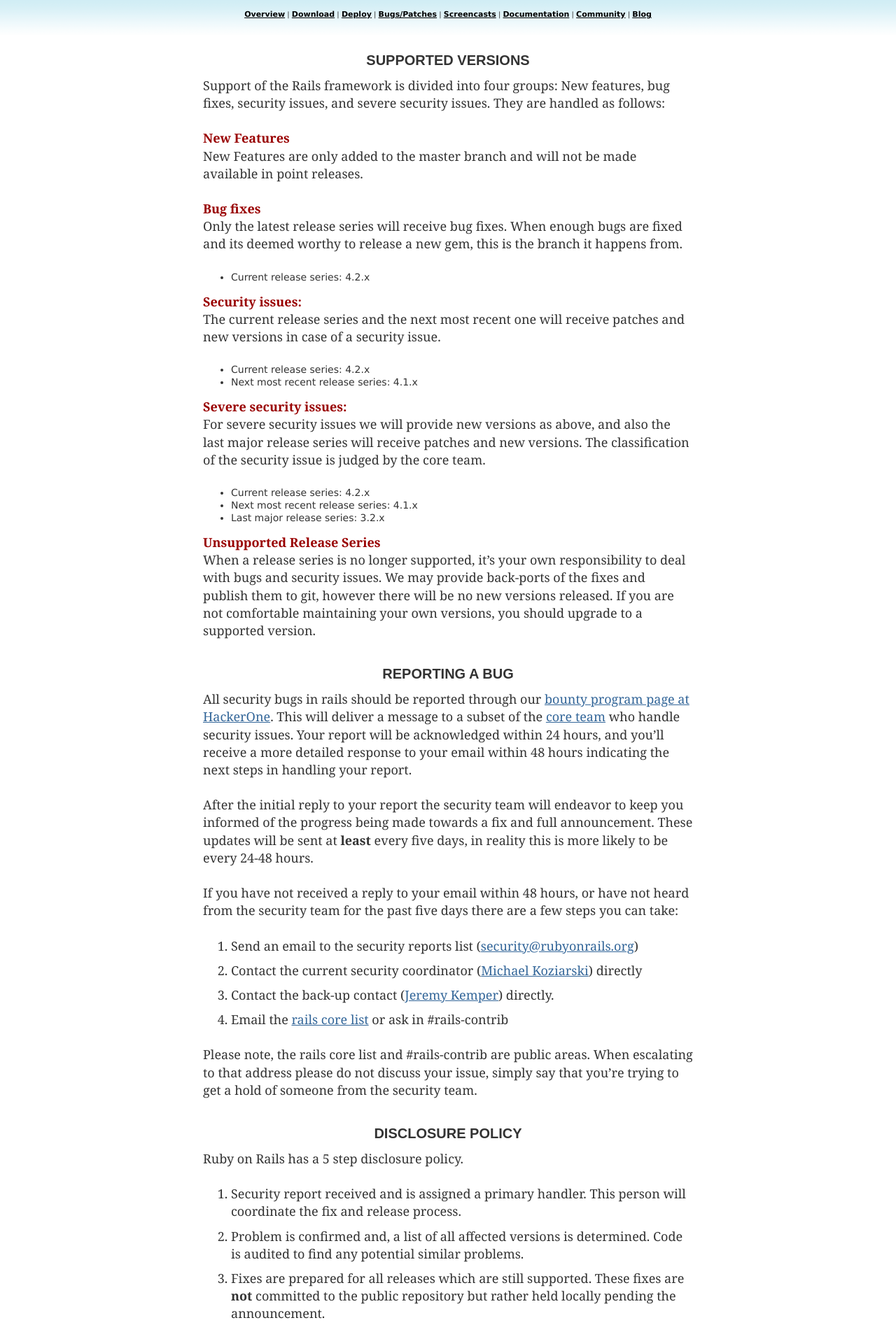
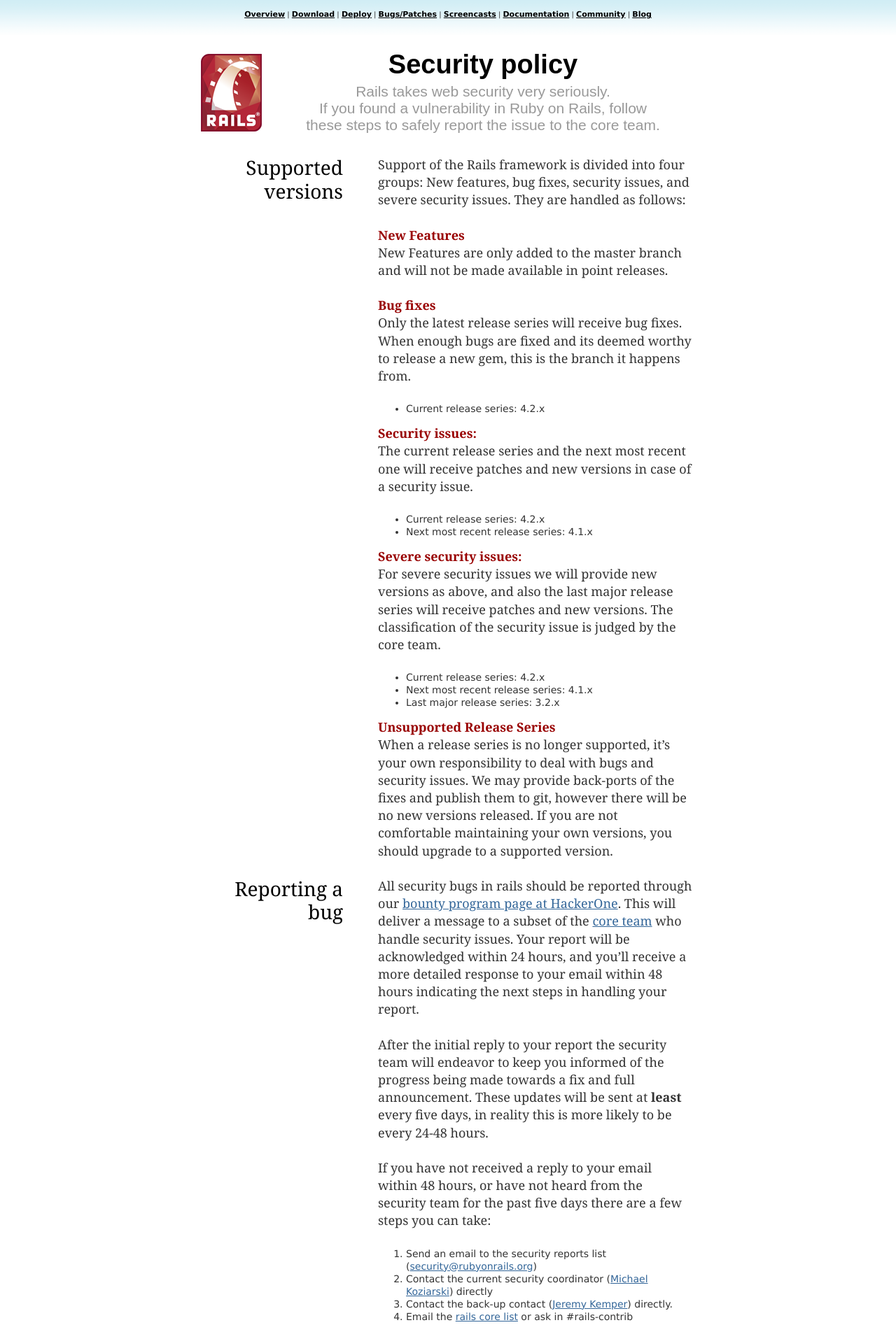
Before and after one commit to rails/homepage-2011, a Jekyll site: the page built from security/index.html, in a window 1280 px wide. Shown: the top 1904 px of the page at 70% size. Built offline with Jekyll 4.4.1, drawn with Linux system fonts in a browser that asks for light colours; nearby versions of some CDN libraries.

Commit message:
Uniform the layout of /security with the site
Every page of the website has the same layout (header/body) except
for the Security page. This commit fixes that, styling the body as the rest of
the site and adding the following header:

>Security policy
>
>Did you find a security vulnerability in Ruby on Rails?
>Follow these steps to safely report the issue to the core team.
>You might even be eligible for a bounty.

The only content added is the header; let me know if you agree.
Please be aware that the Security page is not linked anywhere from the rest
of the site.

It is linked only from [this paragraph in the guides](http://guides.rubyonrails.org/contributing_to_ruby_on_rails.html#special-treatment-for-security-issues),
so the header should somehow following that paragraph which says:

> 1.3 Special Treatment for Security Issues
> Please do not report security vulnerabilities with public GitHub issue reports. The Rails security policy page details the procedure to follow for security issues.

```diff
--- a/security/index.html
+++ b/security/index.html
@@ -2,7 +2,16 @@
 layout: default
 title: "Ruby on Rails: Security Policy"
 ---
-    <div id="article" class="security"><article>
+    <div id="article"><article>
+      <header>
+        <h1>Security policy</h1>
+        <h2>
+          Rails takes web security very seriously.<br />
+          If you found a vulnerability in Ruby on Rails, follow<br />
+          these steps to safely report the issue to the core team.
+        </h2>
+      </header>
+      <div class="section">
       <h2>Supported versions</h2>
     	<p>
         Support of the Rails framework is divided into four groups: New features, bug fixes,
@@ -159,4 +168,5 @@
         If you have any suggestions to improve this policy, please send an email to
         <a href="mailto:security@rubyonrails.org">security@rubyonrails.org</a>.
       </p>
+      </div>
     </article></div>
--- a/styles.css
+++ b/styles.css
@@ -30,6 +30,9 @@
 }
 a.align-center img {
 	display: block;
+}
+ul, ol {
+  margin-left: 250px;
 }
 img.bordered {
 	background-color: #fff;
@@ -67,11 +70,11 @@
 	line-height: 140%;
 }
 div.section p {
-	font-family: Georgia;
-	font-size: 18px;
-	line-height: 140%;
-	margin: 0px 0px 25px 250px;
-	width: 450px;
+  font-family: Georgia;
+  font-size: 18px;
+  line-height: 140%;
+  margin: 0px 0px 25px 250px;
+  width: 450px;
 }
 div.section h2.small {
 	font-size: 20px;
@@ -365,33 +368,3 @@
 	font-size: 14px;
 	color: #a69e8a;
 }
-/* Security Policy */
-#article.security {
-	margin: 50px auto 30px;
-	width: 700px;
-}
-#article.security h2 {
-	font-weight: bold;
-	text-transform: uppercase;
-	font-size: 20px;
-	font-family: Arial, Helvetica, sans-serif;
-	text-align: center;
-	margin: 40px 0px 15px 0px;
-}
-#article.security h3 {
-	color: #900;
-	font-family: Georgia;
-	font-size: 18px;
-	margin: 0;
-	line-height: 140%;
-}
-#article.security p,
-#article.security ol {
-	font-family: Georgia;
-	font-size: 18px;
-	line-height: 140%;
-	margin: 0px 0px 25px 0px;
-}
-#article.security ol li {
-	margin: 0px 0px 10px 0px;
-}
```
